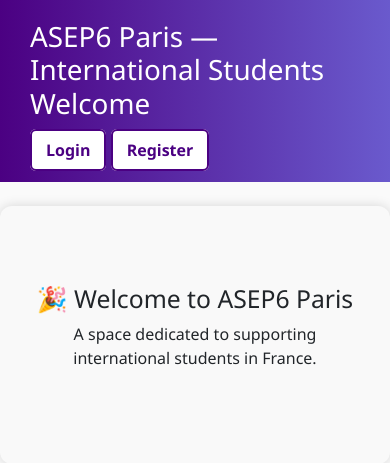
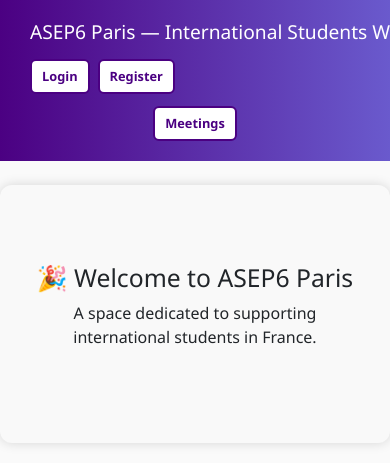
Before and after one commit to roz-pnv/ASEP6Connect, a Django app: page / in a window 390 px wide; the page is wider, and only the part inside the window is pictured. Shown: the top 463 px of that part. Run offline with Django 5.2, Linux system fonts and the light colour scheme.

Commit message:
feat(header): update layout and make it work better on all screen sizes

```diff
--- a/static/css/styles.css
+++ b/static/css/styles.css
@@ -21,28 +21,50 @@ main {
   padding: 20px 30px;
 }
 
-.site-title-link {
-  color: white !important;
-  text-decoration: none;
-  display: inline-block;
+.header-top {
+  display: flex;
+  justify-content: space-between;
+  align-items: center;
+  flex-wrap: wrap;
+  gap: 16px;
 }
 
-.site-title-link:hover {
-  color: white;
-  text-decoration: none;
+.header-title-group {
+  display: flex;
+  justify-content: space-between;
+  align-items: center;
+  flex: 1;
+  gap: 16px;
+  flex-wrap: wrap;
 }
 
-.header-top {
-  text-align: left;
-  margin-bottom: 10px;
+.site-title-link {
+  text-decoration: none;
+  color: white;
+  white-space: nowrap;
+  flex-shrink: 1;
 }
 
-.header-bottom {
+.site-title {
+  font-size: 1.6rem;
+  margin: 0;
+  white-space: nowrap;
+  overflow: hidden;
+  text-overflow: ellipsis;
+}
+
+.header-auth {
   display: flex;
-  justify-content: flex-end;
-  align-items: center;
+  gap: 8px;
   flex-wrap: wrap;
+  flex-shrink: 0;
+}
+
+.header-nav {
+  margin-top: 12px;
+  display: flex;
   gap: 12px;
+  flex-wrap: wrap;
 }
 
 .header-btn {
@@ -53,12 +75,36 @@ main {
   font-weight: bold;
   border: 2px solid #4B0082;
   text-decoration: none;
+  font-size: 0.9rem;
+  white-space: nowrap;
   transition: background-color 0.3s ease;
 }
 
 .header-btn:hover {
   background-color: #4B0082;
   color: white;
+}
+
+/* 📱 Responsive tweaks */
+@media (max-width: 768px) {
+  .site-title {
+    font-size: 1.2rem;
+  }
+
+  .header-btn {
+    font-size: 0.8rem;
+    padding: 6px 10px;
+  }
+
+  .header-auth,
+  .header-nav {
+    justify-content: center;
+  }
+
+  .header-title-group {
+    flex-direction: column;
+    align-items: flex-start;
+  }
 }
 
 /* ===========================
--- a/templates/header.html
+++ b/templates/header.html
@@ -1,10 +1,11 @@
 <header class="site-header">
   <div class="header-top">
+    <div class="header-title-group">
       <a href="{% url 'home' %}" class="site-title-link">
         <h1 class="site-title">ASEP6 Paris — International Students Welcome</h1>
       </a>
-  </div>
-  <nav class="header-nav">
+
+      <div class="header-auth">
         {% if user.is_authenticated %}
           <a href="{% url 'dashboard' %}" class="header-btn">Dashboard</a>
           <a href="{% url 'logout' %}" class="header-btn">Logout</a>
@@ -12,5 +13,12 @@
           <a href="{% url 'login' %}" class="header-btn">Login</a>
           <a href="{% url 'register' %}" class="header-btn">Register</a>
         {% endif %}
+      </div>
+    </div>
+  </div>
+
+  <!-- Navigation bar below -->
+  <nav class="header-nav">
+    <a href="#" class="header-btn">Meetings</a>
   </nav>
 </header>
```
Lines whose indentation alone changed are shown as unchanged.
